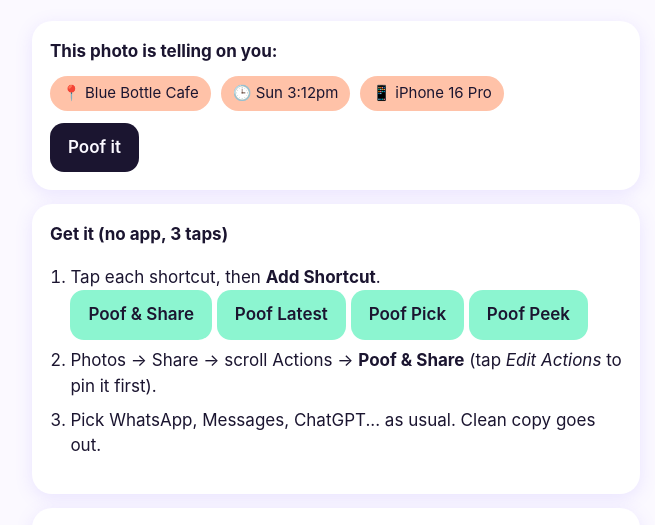
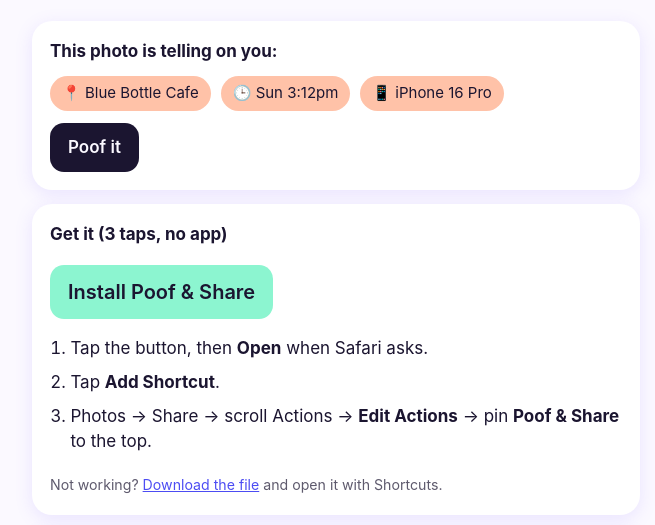
Before and after one commit to logrelu/poof-photo-scrubber, a plain HTML site: page site/index.html in a window 1280 px wide. Shown: the part 236-761 px from the top of the page, without its empty margins (304-959 px from the left). Drawn offline with Linux system fonts and the light colour scheme.

Commit message:
feat: one-tap install page + Pages deploy workflow
Co-Authored-By: Claude Sonnet 5.5 <noreply@anthropic.com>

```diff
--- a/site/index.html
+++ b/site/index.html
@@ -21,15 +21,11 @@ a.btn.mint{background:var(--mint);color:#1b1530}ol{padding-left:1.2em}li{margin:
 <div class="leak" style="margin:12px 0"><span class="chip">📍 Blue Bottle Cafe</span><span class="chip">🕒 Sun 3:12pm</span><span class="chip">📱 iPhone 16 Pro</span></div>
 <button onclick="document.getElementById('demo').classList.toggle('gone')">Poof it</button></div>
 
-<div class="card"><b>Get it (no app, 3 taps)</b><ol>
-<li>Tap each shortcut, then <b>Add Shortcut</b>.<br>
-<a class="btn mint" href="../build/Poof%20%26%20Share.shortcut">Poof &amp; Share</a>
-<a class="btn mint" href="../build/Poof%20Latest.shortcut">Poof Latest</a>
-<a class="btn mint" href="../build/Poof%20Pick.shortcut">Poof Pick</a>
-<a class="btn mint" href="../build/Poof%20Peek.shortcut">Poof Peek</a></li>
-<li>Photos → Share → scroll Actions → <b>Poof &amp; Share</b> (tap <i>Edit Actions</i> to pin it first).</li>
-<li>Pick WhatsApp, Messages, ChatGPT... as usual. Clean copy goes out.</li></ol></div>
-
+<div class="card"><b>Get it (3 taps, no app)</b><p><a class="btn mint" style="font-size:20px" href="shortcuts://import-workflow?url=https%3A%2F%2Flogrelu.github.io%2Fpoof-photo-scrubber%2FPoof%20%26%20Share.shortcut&name=Poof%20%26%20Share">Install Poof &amp; Share</a></p>
+<ol><li>Tap the button, then <b>Open</b> when Safari asks.</li><li>Tap <b>Add Shortcut</b>.</li>
+<li>Photos &rarr; Share &rarr; scroll Actions &rarr; <b>Edit Actions</b> &rarr; pin <b>Poof &amp; Share</b> to the top.</li></ol>
+<small>Not working? <a href="Poof%20%26%20Share.shortcut">Download the file</a> and open it with Shortcuts.</small></div>
+<div class="card"><b>Extras</b><p><a class="btn" href="shortcuts://import-workflow?url=https%3A%2F%2Flogrelu.github.io%2Fpoof-photo-scrubber%2FPoof%20Latest.shortcut&name=Poof%20Latest">Poof Latest</a> <a class="btn" href="shortcuts://import-workflow?url=https%3A%2F%2Flogrelu.github.io%2Fpoof-photo-scrubber%2FPoof%20Pick.shortcut&name=Poof%20Pick">Poof Pick</a> <a class="btn" href="shortcuts://import-workflow?url=https%3A%2F%2Flogrelu.github.io%2Fpoof-photo-scrubber%2FPoof%20Peek.shortcut&name=Poof%20Peek">Poof Peek</a></p></div>
 <div class="card"><b>For AI chatbots &amp; in-app pickers</b>
 <p>Set <i>Poof Latest</i> on the Action Button, or Shortcuts → Automation → <i>App opens</i> (ChatGPT, Claude, WhatsApp) → Run <i>Poof Latest</i> → <i>Run Immediately</i>. Then just paste.</p></div>
 
```
Also changed, not shown: 1 other file.
